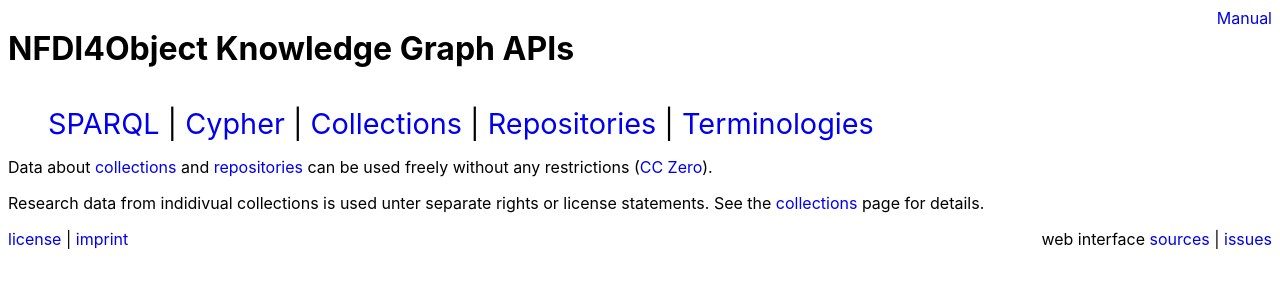
After one commit to nfdi4objects/n4o-graph-apis, a Flask app: template templates/license.html in a window 1280 px wide. The commit adds this page. Shown: the top 300 px of the page. Run offline with Flask 3, Linux system fonts and the light colour scheme; the template is opened without the code that fills it, so the values that code supplies are empty; parts of the project's set-up code (start-up, migrations or seed data) failed here and were passed over.

Commit message:
Show imprint and license (close #11)

```diff
--- a/app.py
+++ b/app.py
@@ -55,6 +55,11 @@ def handle_exception(error):
 @app.route('/')
 def index():
     return render('index.html')
+
+
+@app.route('/license')
+def license():
+    return render('license.html')
 
 
 @app.context_processor
--- a/templates/base.html
+++ b/templates/base.html
@@ -78,6 +78,8 @@
         |
         <a href="https://github.com/nfdi4objects/n4o-graph-apis/issues">issues</a>
       </div>
+      <a href="/license">license</a> |
+      <a href="https://www.gbv.de/impressum">imprint</a>
     </footer>
   </body>
 </html>
--- a/templates/collection.html
+++ b/templates/collection.html
@@ -17,6 +17,9 @@
 <p>Homepage: <a href="{{homepage}}">{{homepage}}</a></p>
 {% endif %}
 <p>Quell-Repository: <a data-sparql-value="SELECT ?r FROM <https://graph.nfdi4objects.net/collection/> { ?r <http://www.w3.org/ns/dcat#dataset> <{{uri}}> }">?</a></p>
+{% set license = graph.objects(URIRef(uri), URIRef("http://purl.org/dc/terms/license")).__next__() %}
+<p>Lizenz der Daten: <a href="{{license}}">{{license}}</a></p>
+
 <p>
   Please use SPARQL to get more information
   <a href="/sparql#query=DESCRIBE%20%3C{{uri}}%3E">about the collection</a>
--- a/templates/collections.html
+++ b/templates/collections.html
@@ -19,10 +19,11 @@
 </p>
 
 <div data-sparql-table="
-SELECT ?collection ?name ?repository FROM n4oc: WHERE {
+SELECT ?collection ?name ?repository ?license FROM n4oc: WHERE {
   ?collection dct:isPartOf n4oc: .
   OPTIONAL { ?collection schema:name ?name }
   OPTIONAL { ?repository dcat:dataset ?collection }
+  OPTIONAL { ?collection dct:license ?license }
   }"
 ></div>
 
--- /dev/null
+++ b/templates/license.html
@@ -0,0 +1,15 @@
+{% extends 'base.html' %}
+
+{% block content %}
+  <p>
+    Data about <a href="/collection/">collections</a> and
+    <a href="/repository/">repositories</a> can be used freely without
+    any restrictions (<a href="https://creativecommons.org/publicdomain/zero/1.0/">CC Zero</a>).
+  </p>
+  <p>
+    Research data from indidivual collections
+    is used unter separate rights or license statements.
+    See the <a href="/collection/">collections</a> page
+    for details.
+  </p>
+{% endblock %}
```
